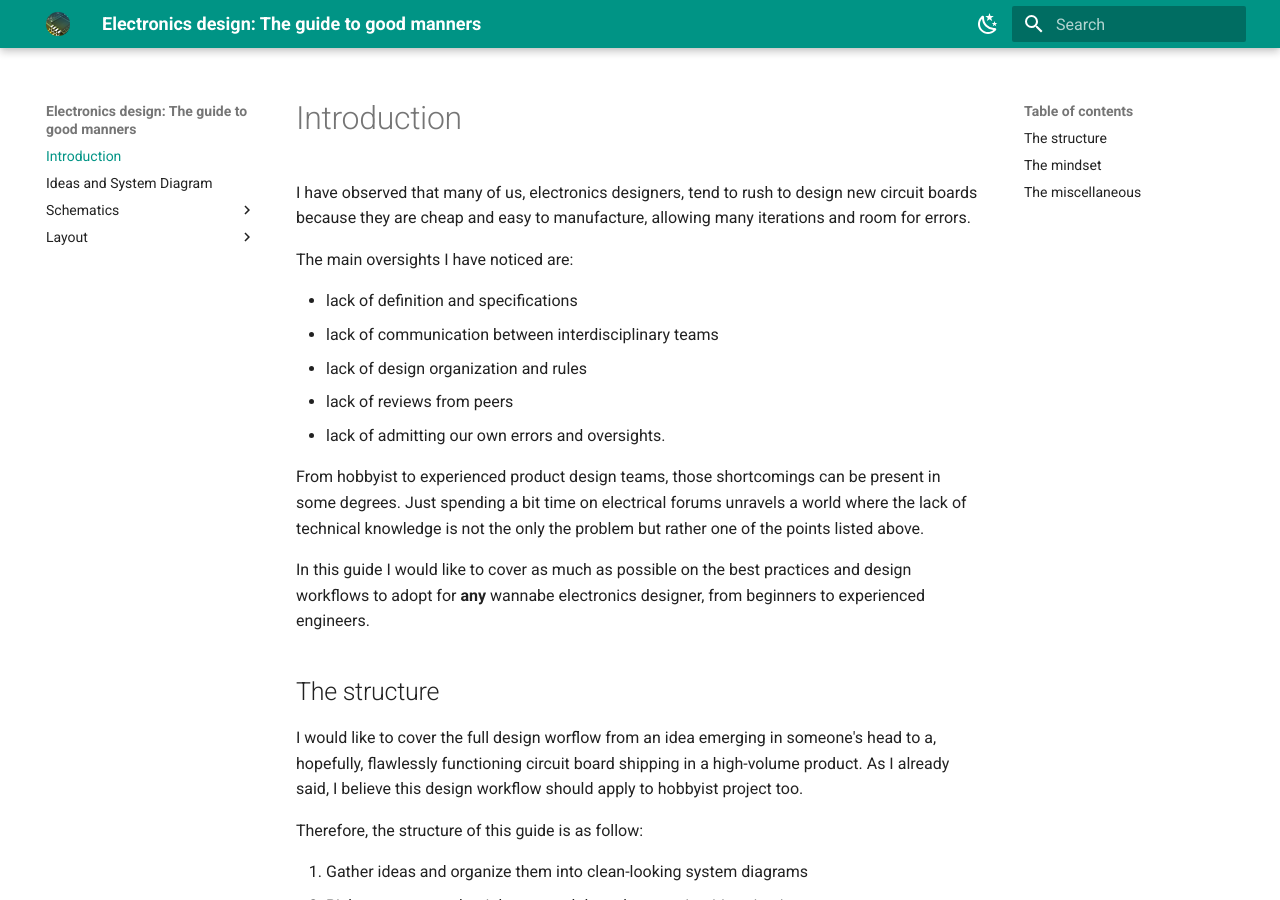
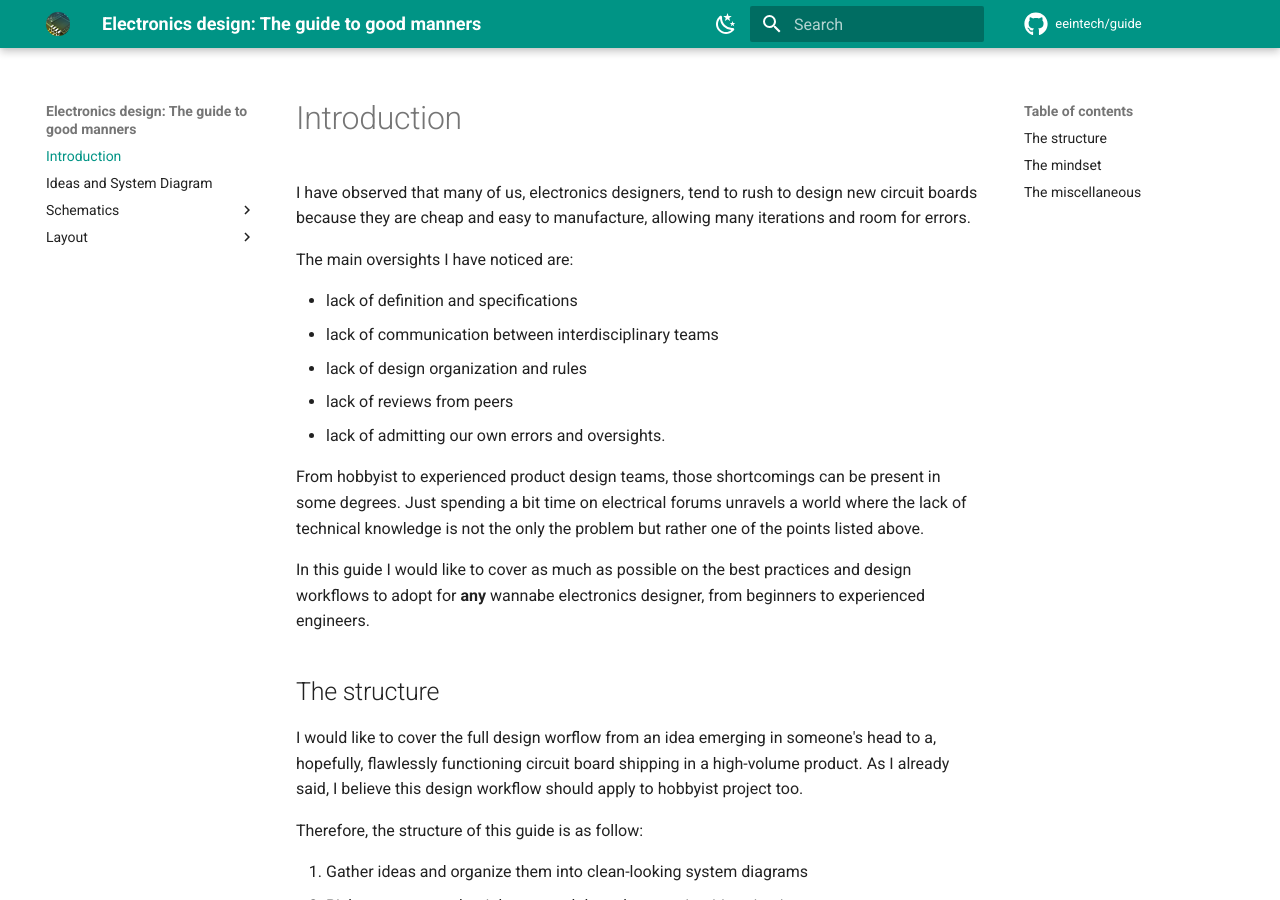
Before and after one commit to eeintech/guide, an MkDocs documentation site: the page built from docs/index.md, in a window 1280 px wide and 900 px high. Built offline with MkDocs 1.6.1 and Material for MkDocs 9.7.7, drawn with Linux system fonts in a browser that asks for light colours; comment, search, counter and statistics services are not loaded.

Commit message:
Add repo label

```diff
--- a/mkdocs.yml
+++ b/mkdocs.yml
@@ -1,4 +1,6 @@
 site_name: "Electronics design: The guide to good manners"
+repo_url: https://github.com/eeintech/guide
+repo_name: eeintech/guide
 
 plugins:
   - search
@@ -8,6 +10,8 @@ theme:
   name: material
   logo: assets/logo.png
   favicon: assets/logo.png
+  icon:
+    repo: fontawesome/brands/github
   palette:
     # Palette toggle for light mode
     - media: "(prefers-color-scheme: light)"
```
